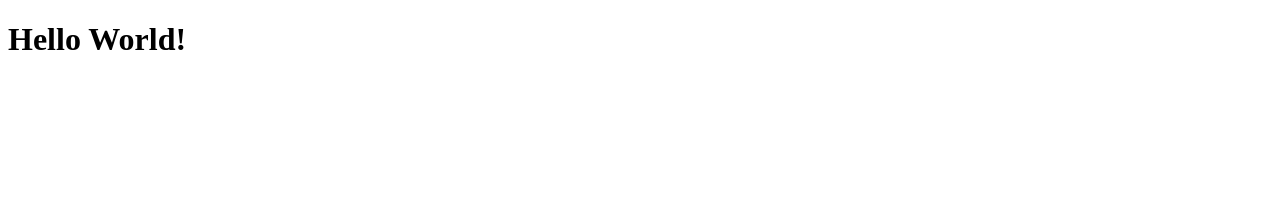
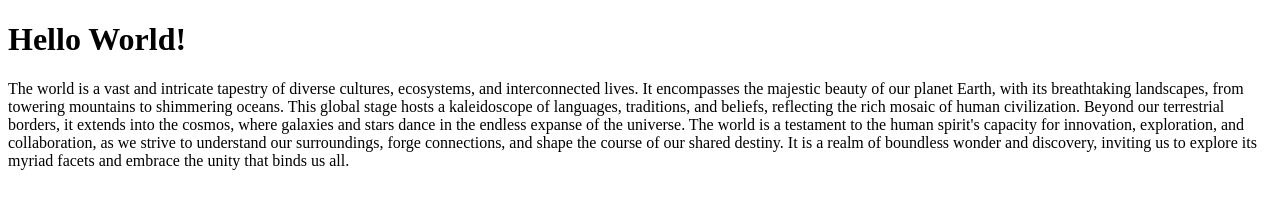
Before and after one commit to bertillosam/html-boilerplate, a plain HTML site: page index.html in a window 1280 px wide. Drawn offline with Linux system fonts and the light colour scheme.

Commit message:
index.html

```diff
--- a/index.html
+++ b/index.html
@@ -7,5 +7,7 @@
 
   <body>
     <h1>Hello World!</h1>
+    <p>The world is a vast and intricate tapestry of diverse cultures, ecosystems, and interconnected lives. It encompasses the majestic beauty of our planet Earth, with its breathtaking landscapes, from towering mountains to shimmering oceans. This global stage hosts a kaleidoscope of languages, traditions, and beliefs, reflecting the rich mosaic of human civilization. Beyond our terrestrial borders, it extends into the cosmos, where galaxies and stars dance in the endless expanse of the universe. The world is a testament to the human spirit's capacity for innovation, exploration, and collaboration, as we strive to understand our surroundings, forge connections, and shape the course of our shared destiny. It is a realm of boundless wonder and discovery, inviting us to explore its myriad facets and embrace the unity that binds us all.</p>
+
   </body>
 </html>
```
